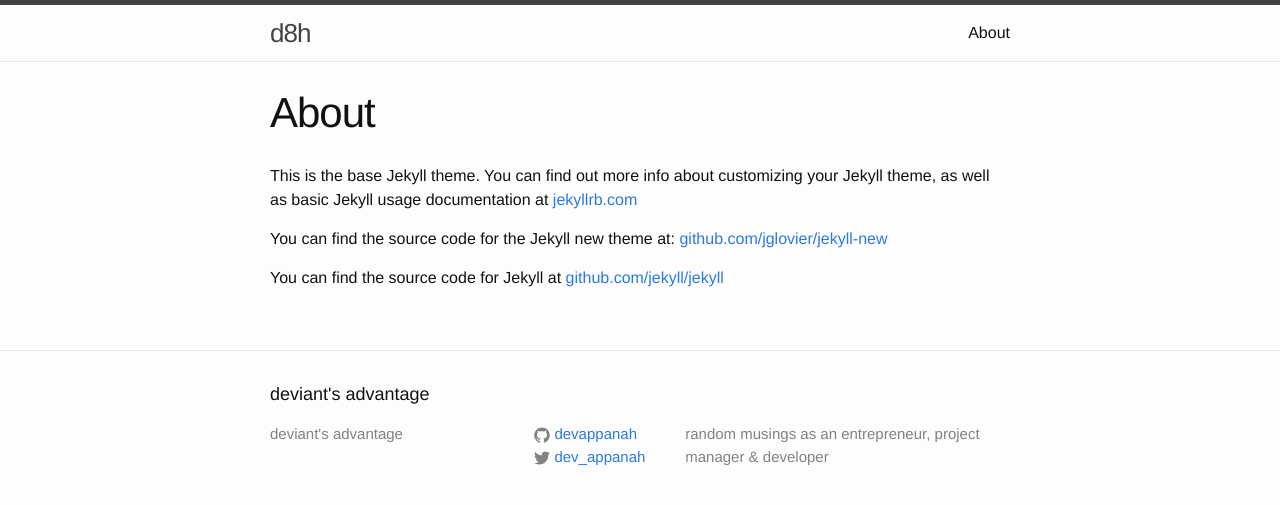
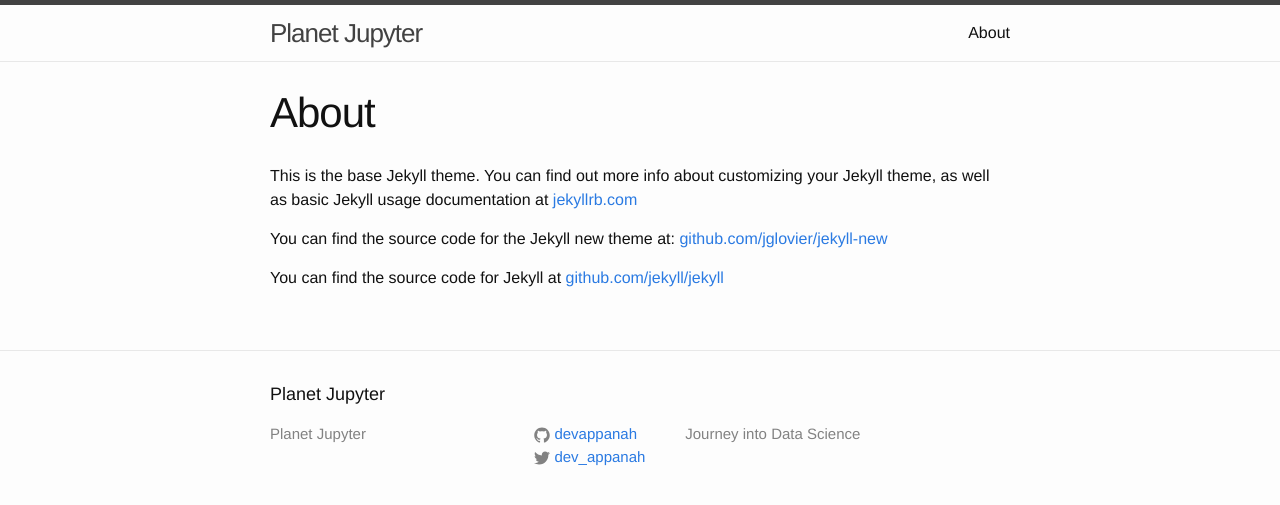
Before and after one commit to devappanah/d8h.github.io, a Jekyll site: the page built from about.md, in a window 1280 px wide. Shown: the top 505 px of the page. Built offline with Jekyll 4.4.1, drawn with Linux system fonts in a browser that asks for light colours.

Commit message:
Changed blog name and footer details

```diff
--- a/_config.yml
+++ b/_config.yml
@@ -1,7 +1,7 @@
 # Site settings
-title: deviant's advantage
+title: Planet Jupyter
 # email: dev@appanah.org
-description: random musings as an entrepreneur, project manager & developer
+description: Journey into Data Science
 baseurl: "" # the subpath of your site, e.g. /blog/
 url: "http://yourdomain.com" # the base hostname & protocol for your site
 twitter_username: dev_appanah
--- a/_includes/header.html
+++ b/_includes/header.html
@@ -2,7 +2,7 @@
 
   <div class="wrapper">
 
-    <a class="site-title" href="{{ site.baseurl }}/">d8h</a>
+    <a class="site-title" href="{{ site.baseurl }}/">Planet Jupyter</a>
     <nav class="site-nav">
       <a href="#" class="menu-icon">
         <svg viewBox="0 0 18 15">
```
